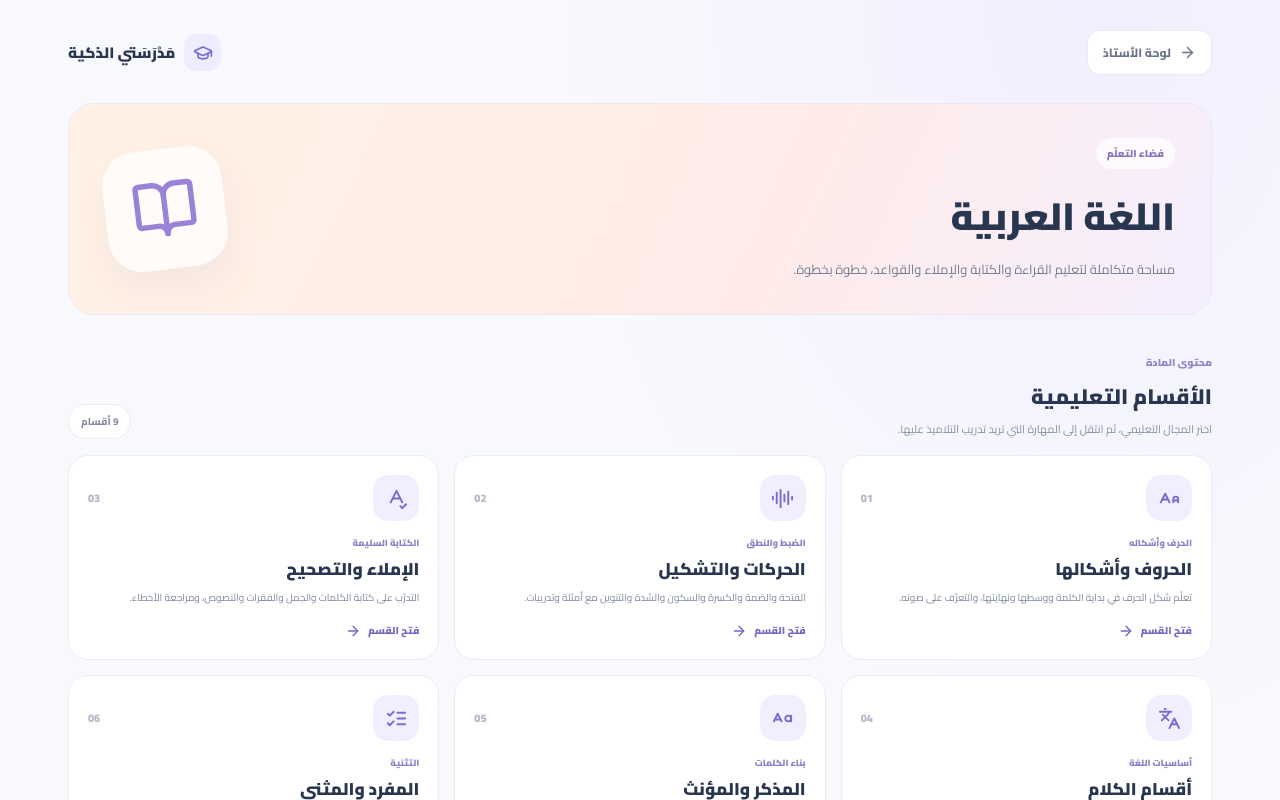
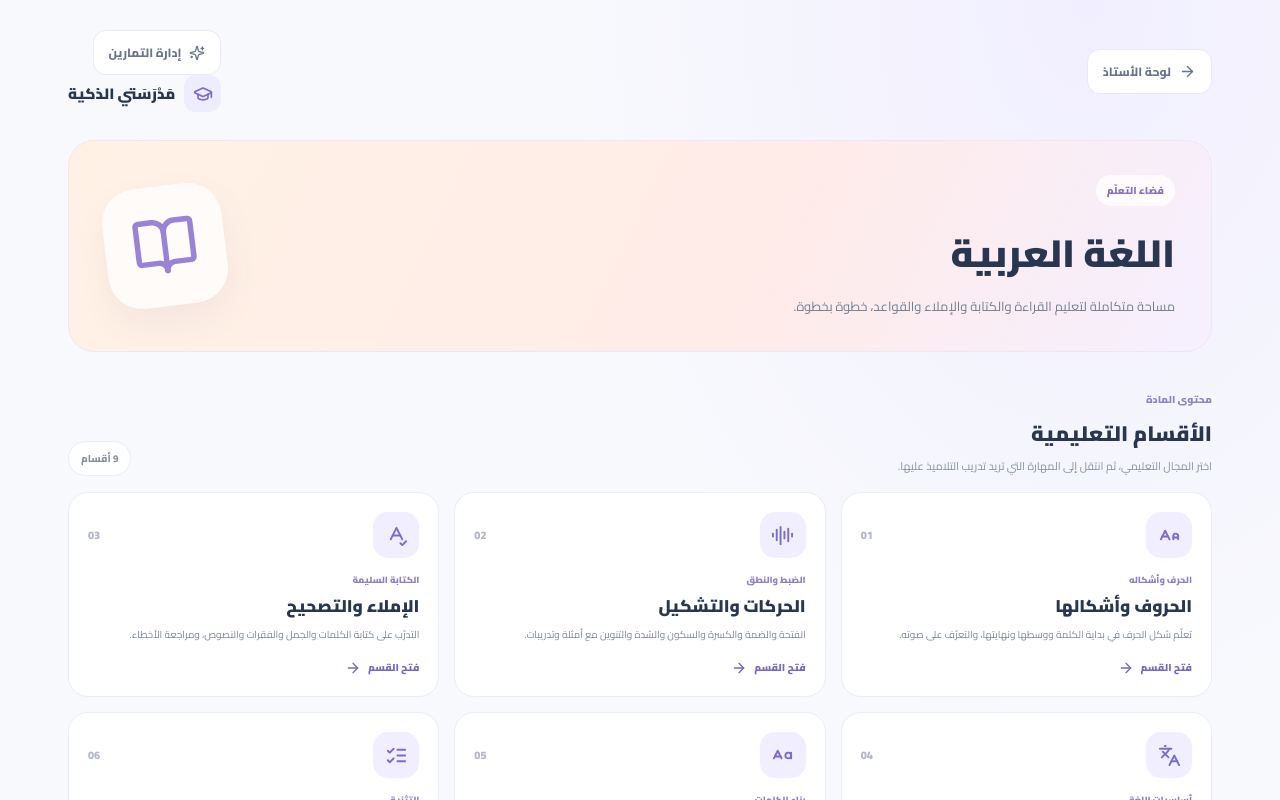
Before and after one commit to radwanzakaria15-netizen/madrasti-smart, a Next.js app: page /subjects/arabic in a window 1280 px wide. Shown: the top 800 px of the page. Built offline with nearby package versions, Linux system fonts and the light colour scheme.

Commit message:
Add teacher exercise management shortcut

```diff
--- a/src/app/subjects/[subject]/page.tsx
+++ b/src/app/subjects/[subject]/page.tsx
@@ -27,7 +27,7 @@ export default async function Subject({params}:{params:Promise<{subject:string}>
  const {subject}=await params; const d=data[subject];
  if(!d)return <main className="subject-page"><Link href="/" className="subject-back"><Home size={17}/> العودة إلى لوحة الأستاذ</Link><h1>المادة غير موجودة</h1></main>;
  return <main className="subject-page">
-  <header className="subject-header"><Link href="/" className="subject-back"><ArrowRight size={17}/> لوحة الأستاذ</Link><div className="subject-brand"><span><GraduationCap size={20}/></span> مَدْرَسَتي الذكية</div></header>
+  <header className="subject-header"><Link href="/" className="subject-back"><ArrowRight size={17}/> لوحة الأستاذ</Link><div className="subject-header-actions"><Link href="/teacher/exercises" className="subject-back"><Sparkles size={16}/> إدارة التمارين</Link><div className="subject-brand"><span><GraduationCap size={20}/></span> مَدْرَسَتي الذكية</div></div></header>
   <section className={`subject-hero ${subject}`}><div className="subject-hero-copy"><span className="subject-kicker">فضاء التعلّم</span><h1>{d.title}</h1><p>{d.desc}</p></div><div className="subject-hero-icon">{subject==="arabic"?<BookOpen size={66}/>:<Calculator size={66}/>}</div></section>
   <div className="subject-section-head"><div><span>محتوى المادة</span><h2>الأقسام التعليمية</h2><p>{d.intro}</p></div><span className="subject-count">{d.items.length} أقسام</span></div>
   <section className="subject-grid">{d.items.map((it,i)=><Link href={it.href} className="subject-tile" key={it.title}><div className="subject-tile-top"><span className="subject-tile-icon">{it.icon}</span><span className="subject-tile-number">{String(i+1).padStart(2,"0")}</span></div><span className="subject-tile-tag">{it.tag}</span><h3>{it.title}</h3><p>{it.desc}</p><span className="subject-tile-link">فتح القسم <ArrowRight size={16}/></span></Link>)}</section>
```
